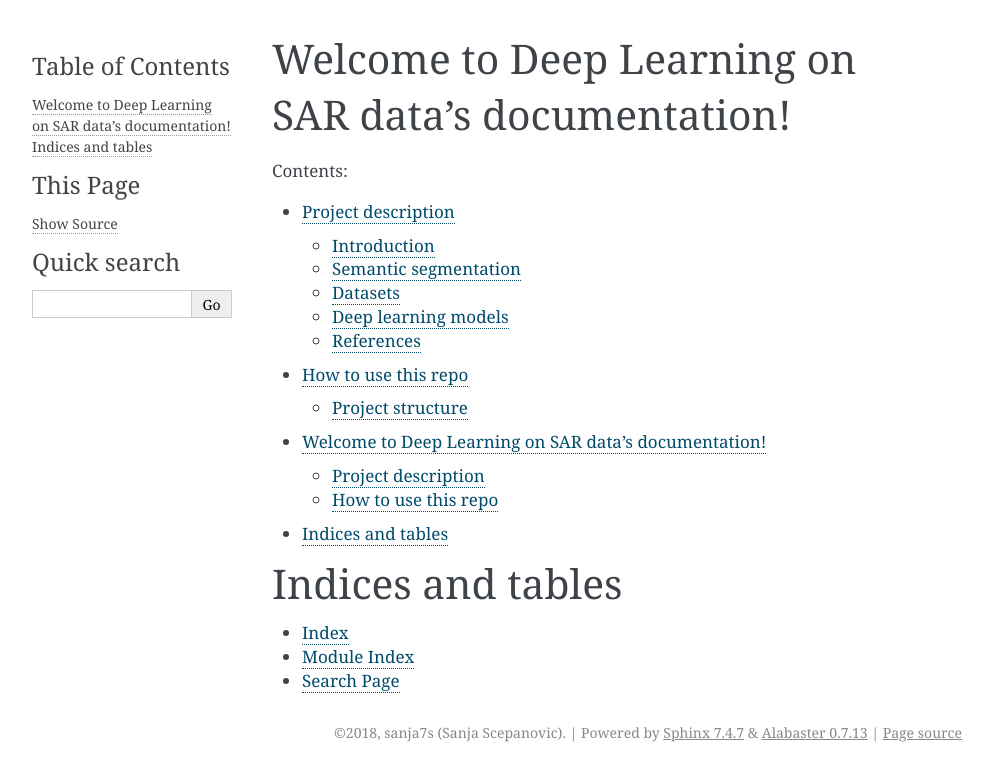
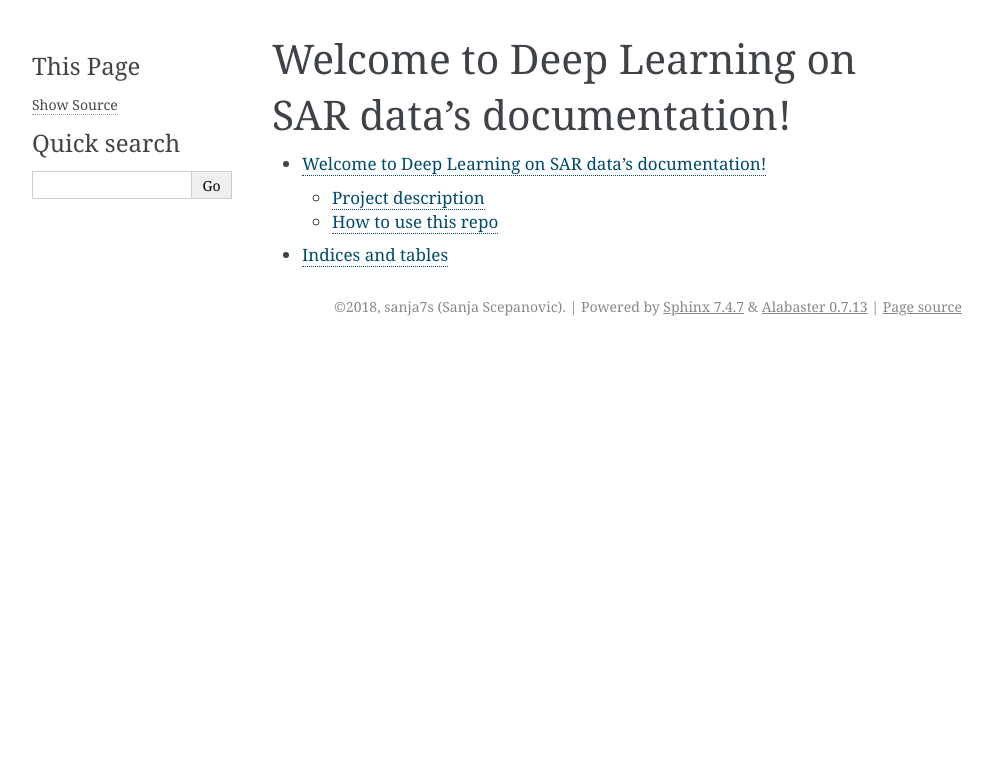
Before and after one commit to sanja7s/DL_SemSAR_with_docs, a Sphinx documentation site: the page built from docs/index.rst, in a window 1280 px wide. Shown: the top 781 px of the page, without its empty margins (148-1141 px from the left). Built offline with Sphinx 7.4.7, drawn with Linux system fonts in a browser that asks for light colours; pages that are not in the unit, such as notebooks, are missing from menus.

```diff
--- a/README.rst
+++ b/README.rst
@@ -23,5 +20,3 @@ Indices and tables
 * :ref:`genindex`
 * :ref:`modindex`
 * :ref:`search`
-
-t
--- a/docs/conf.py
+++ b/docs/conf.py
@@ -227,6 +227,7 @@ latex_documents = [
      u'sanja7s (Sanja Scepanovic)', 'manual'),
 ]
 
+
 # The name of an image file (relative to this directory) to place at the top of
 # the title page.
 #latex_logo = None
--- a/docs/index.rst
+++ b/docs/index.rst
@@ -8,18 +8,5 @@ Welcome to Deep Learning on SAR data's documentation!
 
 .. toctree::
    :maxdepth: 2
-   :caption: Contents:
-
-   Project-description
-   How-to
 
    includeme
-
-
-
-Indices and tables
-==================
-
-* :ref:`genindex`
-* :ref:`modindex`
-* :ref:`search`
```
Also changed, not shown: other parts of README.rst (+0 -3 lines).
